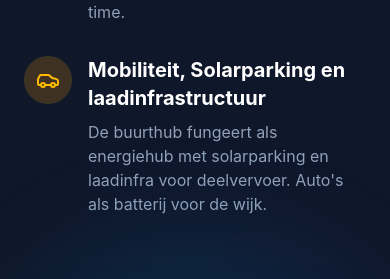
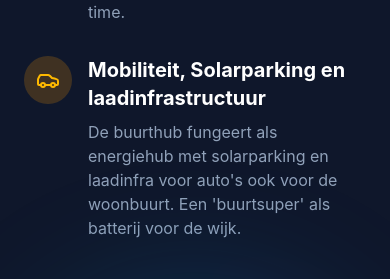
Before and after one commit to vosqdev/Netgenoten, a React (Vite) app: page / in a window 390 px wide. Shown: the part 8166-8445 px from the top of the page. Built offline with nearby package versions, Linux system fonts and the light colour scheme.

Commit message:
feat: Improve technology description for community hub
Update the description for "Mobility, Solar Parking and Charging Infrastructure" to more accurately reflect the community hub's role as an energy hub and a "neighborhood supermarket" for battery storage for the district.

```diff
--- a/src/components/Technology.tsx
+++ b/src/components/Technology.tsx
@@ -56,7 +56,7 @@ export default function Technology() {
                 <div>
                   <h3 className="text-xl font-bold mb-2">{t('Mobiliteit, Solarparking en laadinfrastructuur', 'Mobility, Solar Parking and Charging Infrastructure')}</h3>
                   <p className="text-slate-400">
-                    {t("De buurthub fungeert als energiehub met solarparking en laadinfra voor deelvervoer. Auto's als batterij voor de wijk.", "The community hub acts as an energy hub with solar parking and charging infrastructure for shared transport. Cars as a battery for the neighborhood.")}
+                    {t("De buurthub fungeert als energiehub met solarparking en laadinfra voor auto's ook voor de woonbuurt. Een 'buurtsuper' als batterij voor de wijk.", "The community hub acts as an energy hub with solar parking and charging infrastructure for cars also for the residential neighborhood. A 'neighborhood supermarket' as a battery for the district.")}
                   </p>
                 </div>
               </div>
```
